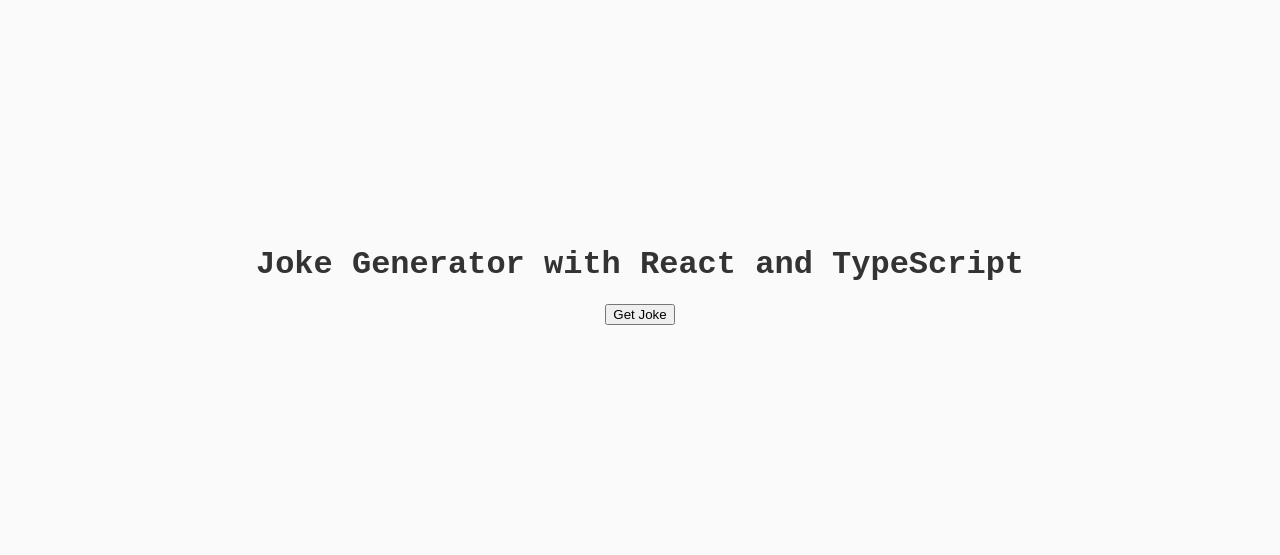
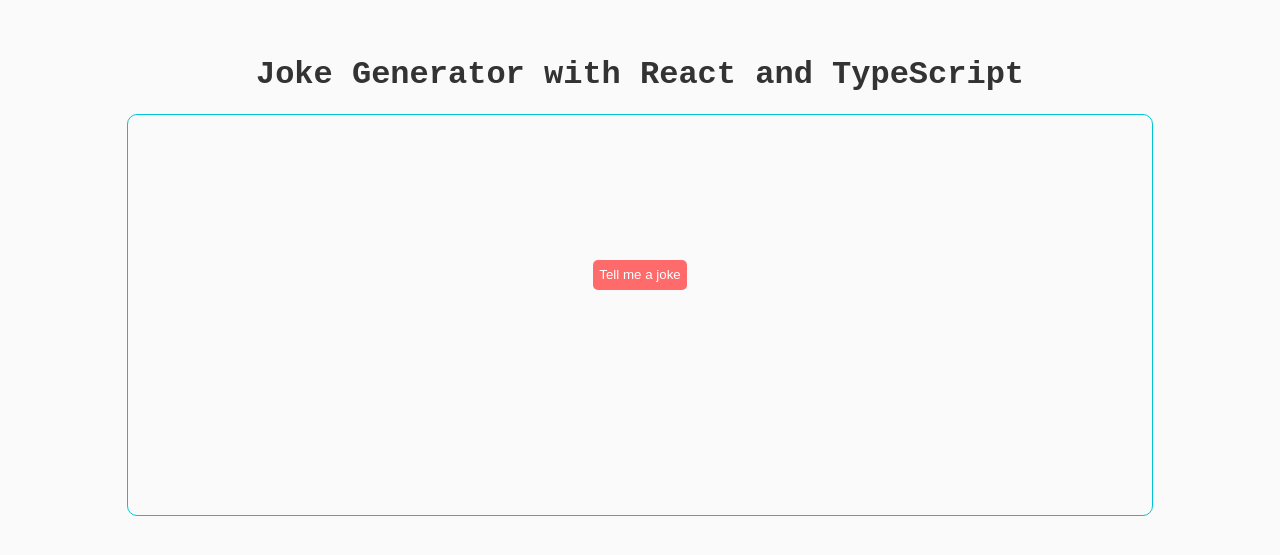
Before and after one commit to Ranci-18/joke-generator, a React app: page / in a window 1280 px wide. Shown: the part 125-680 px from the top of the page. Built offline with nearby package versions, Linux system fonts and the light colour scheme.

Commit message:
add sass to components

```diff
--- a/src/components/GetRandomJoke.tsx
+++ b/src/components/GetRandomJoke.tsx
@@ -1,4 +1,5 @@
 import React, { useState } from "react";
+import '../sass/getRandomJoke.sass';
 
 const GetRandomJoke: React.FC = () => {
     const [joke, setJoke] = useState<Joke | null>(null);
@@ -32,10 +33,15 @@ const GetRandomJoke: React.FC = () => {
     }
 
     return (
-        <div>
-            <span>{joke?.setup}</span>
-            {showPunchline && <span>{joke?.punchline}</span>}
-            <input type="button" value="Get Joke" onClick={handleClick}/>
+        <div id="joke-container">
+            <input id="get-joke-button" type="button" value="Tell me a joke" onClick={handleClick}/>
+            <div id="joke-text1">
+                <span>{joke?.setup}</span>
+            </div>
+            <div id="joke-text2">
+                {showPunchline && <strong>{joke?.punchline}</strong>}
+            </div>
+
         </div>
     )
 }
--- /dev/null
+++ b/src/sass/getRandomJoke.sass
@@ -0,0 +1,26 @@
+#get-joke-button
+  color: white
+  background-color: #FF6B6B
+  border: none
+  border-radius: 5px
+  cursor: pointer
+  height: 30px
+
+#joke-container
+  display: flex
+  flex-direction: column
+  align-items: center
+  justify-content: center
+  border: 1px solid #00C6D7
+  border-radius: 10px
+  width: 80%
+  height: 50%
+
+#joke-text1,
+#joke-text2
+    height: 10%
+    width: 50%
+    display: flex
+    flex-direction: column
+    align-items: center
+    justify-content: center
```
